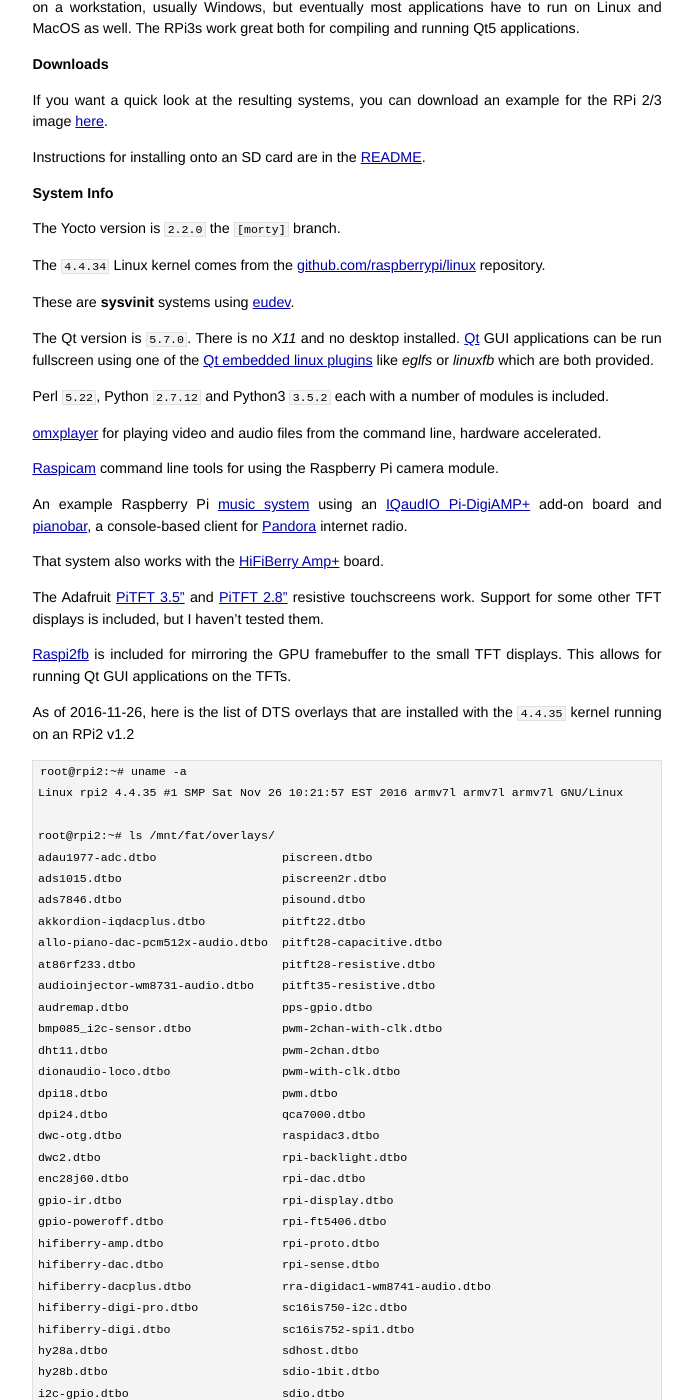
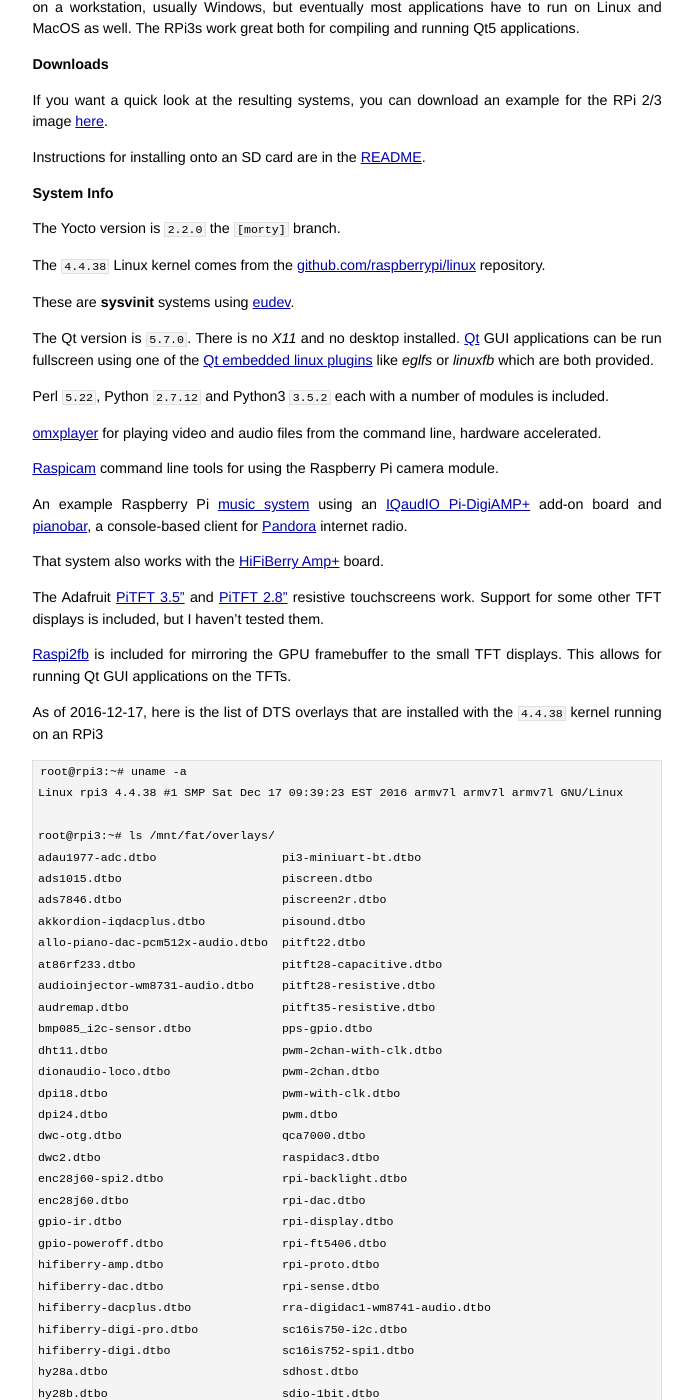
Before and after one commit to jumpnow/jumpnowtek-site, a Jekyll site: the page built from _posts/2015-12-04-Raspberry-Pi-Systems-with-Yocto.md, in a window 1280 px wide and 1400 px high, scrolled down 1333 px. Shown: the whole window, without its empty margins (293-986 px from the left). Built offline with Jekyll 4.4.1, drawn with Linux system fonts in a browser that asks for light colours; some of the changed text lies outside the part shown.

Commit message:
Upgrade kernels for bbb and rpi

```diff
--- a/_posts/2015-12-04-Raspberry-Pi-Systems-with-Yocto.md
+++ b/_posts/2015-12-04-Raspberry-Pi-Systems-with-Yocto.md
@@ -2,7 +2,7 @@
 layout: post
 title: Building Raspberry Pi Systems with Yocto
 description: "Building customized systems for the Raspberry Pi using tools from the Yocto Project"
-date: 2016-11-26 14:35:00
+date: 2016-12-17 10:06:00
 categories: rpi
 tags: [linux, rpi, yocto, rpi2, rpi3, rpi zero, rpi compute]
 ---
@@ -25,7 +25,7 @@
 
 I am using the Yocto [meta-raspberrypi][meta-raspberrypi] layer, but have updated recipes for the Linux kernel, [gpu firmware][firmware-repo] and some [userland][userland-repo] components.
 
-I have done some testing with the following boards using the `4.4.35` kernel
+I have done some testing with the following boards using the `4.4.38` kernel
 
 * [RPi3][rpi3-b]
 * [RPi2][rpi2-b] including the `Model B v1.2`
@@ -67,7 +67,7 @@
 
 The Yocto version is `2.2.0` the `[morty]` branch.
 
-The `4.4.34` Linux kernel comes from the [github.com/raspberrypi/linux][rpi-kernel] repository.
+The `4.4.38` Linux kernel comes from the [github.com/raspberrypi/linux][rpi-kernel] repository.
 
 These are **sysvinit** systems using [eudev][eudev].
 
@@ -87,27 +87,28 @@
 
 [Raspi2fb][raspi2fb] is included for mirroring the GPU framebuffer to the small TFT displays. This allows for running Qt GUI applications on the TFTs.
 
-As of 2016-11-26, here is the list of DTS overlays that are installed with the `4.4.35` kernel running on an RPi2 v1.2
+As of 2016-12-17, here is the list of DTS overlays that are installed with the `4.4.38` kernel running on an RPi3
 
-    root@rpi2:~# uname -a
-    Linux rpi2 4.4.35 #1 SMP Sat Nov 26 10:21:57 EST 2016 armv7l armv7l armv7l GNU/Linux
+    root@rpi3:~# uname -a
+    Linux rpi3 4.4.38 #1 SMP Sat Dec 17 09:39:23 EST 2016 armv7l armv7l armv7l GNU/Linux
 
-    root@rpi2:~# ls /mnt/fat/overlays/
-    adau1977-adc.dtbo                  piscreen.dtbo
-    ads1015.dtbo                       piscreen2r.dtbo
-    ads7846.dtbo                       pisound.dtbo
-    akkordion-iqdacplus.dtbo           pitft22.dtbo
-    allo-piano-dac-pcm512x-audio.dtbo  pitft28-capacitive.dtbo
-    at86rf233.dtbo                     pitft28-resistive.dtbo
-    audioinjector-wm8731-audio.dtbo    pitft35-resistive.dtbo
-    audremap.dtbo                      pps-gpio.dtbo
-    bmp085_i2c-sensor.dtbo             pwm-2chan-with-clk.dtbo
-    dht11.dtbo                         pwm-2chan.dtbo
-    dionaudio-loco.dtbo                pwm-with-clk.dtbo
-    dpi18.dtbo                         pwm.dtbo
-    dpi24.dtbo                         qca7000.dtbo
-    dwc-otg.dtbo                       raspidac3.dtbo
-    dwc2.dtbo                          rpi-backlight.dtbo
+    root@rpi3:~# ls /mnt/fat/overlays/
+    adau1977-adc.dtbo                  pi3-miniuart-bt.dtbo
+    ads1015.dtbo                       piscreen.dtbo
+    ads7846.dtbo                       piscreen2r.dtbo
+    akkordion-iqdacplus.dtbo           pisound.dtbo
+    allo-piano-dac-pcm512x-audio.dtbo  pitft22.dtbo
+    at86rf233.dtbo                     pitft28-capacitive.dtbo
+    audioinjector-wm8731-audio.dtbo    pitft28-resistive.dtbo
+    audremap.dtbo                      pitft35-resistive.dtbo
+    bmp085_i2c-sensor.dtbo             pps-gpio.dtbo
+    dht11.dtbo                         pwm-2chan-with-clk.dtbo
+    dionaudio-loco.dtbo                pwm-2chan.dtbo
+    dpi18.dtbo                         pwm-with-clk.dtbo
+    dpi24.dtbo                         pwm.dtbo
+    dwc-otg.dtbo                       qca7000.dtbo
+    dwc2.dtbo                          raspidac3.dtbo
+    enc28j60-spi2.dtbo                 rpi-backlight.dtbo
     enc28j60.dtbo                      rpi-dac.dtbo
     gpio-ir.dtbo                       rpi-display.dtbo
     gpio-poweroff.dtbo                 rpi-ft5406.dtbo
```
Also changed, not shown: other parts of _posts/2015-12-04-Raspberry-Pi-Systems-with-Yocto.md (+19 -19 lines), _posts/2015-06-08-BeagleBone-Systems-with-Yocto.md (+2 -2 lines).
